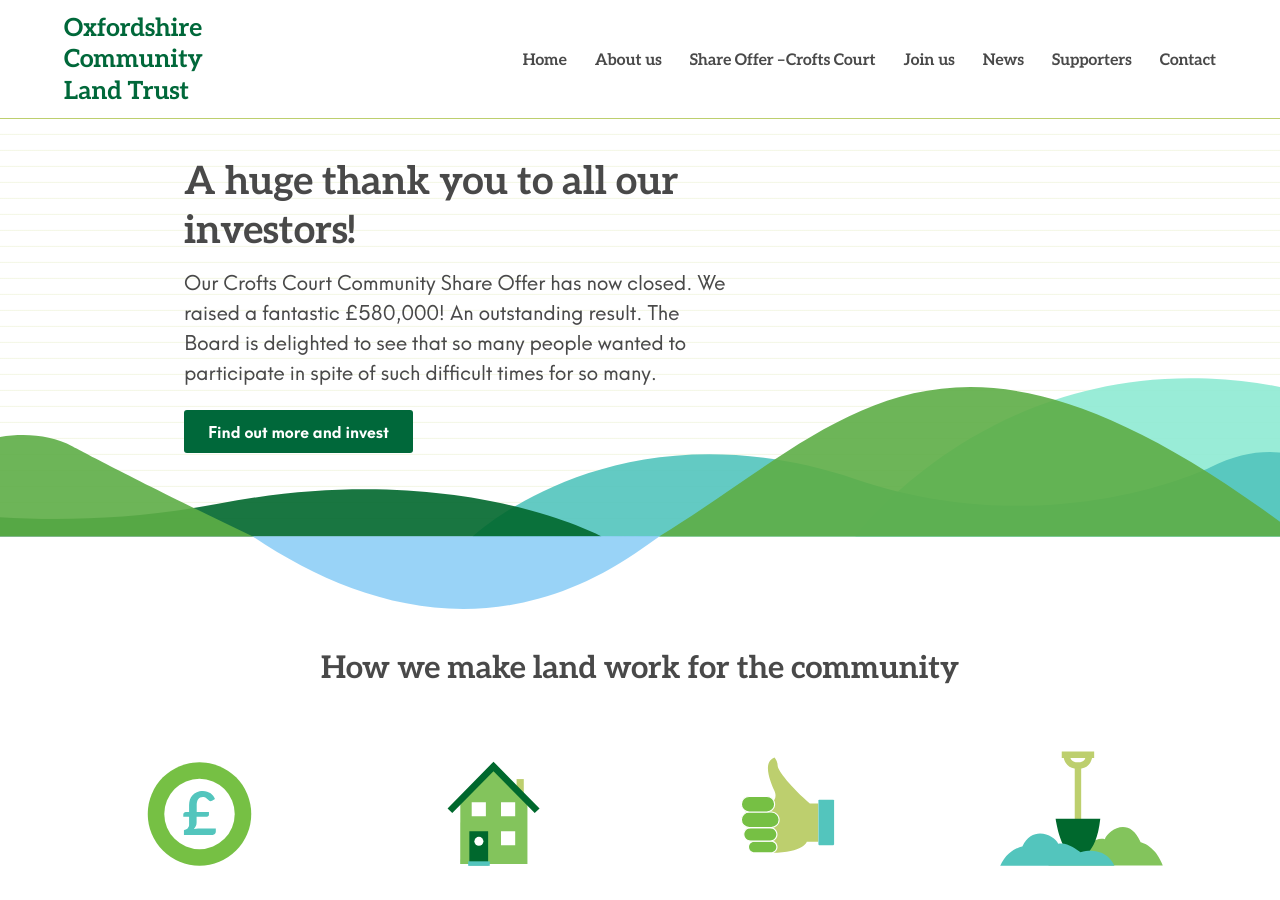
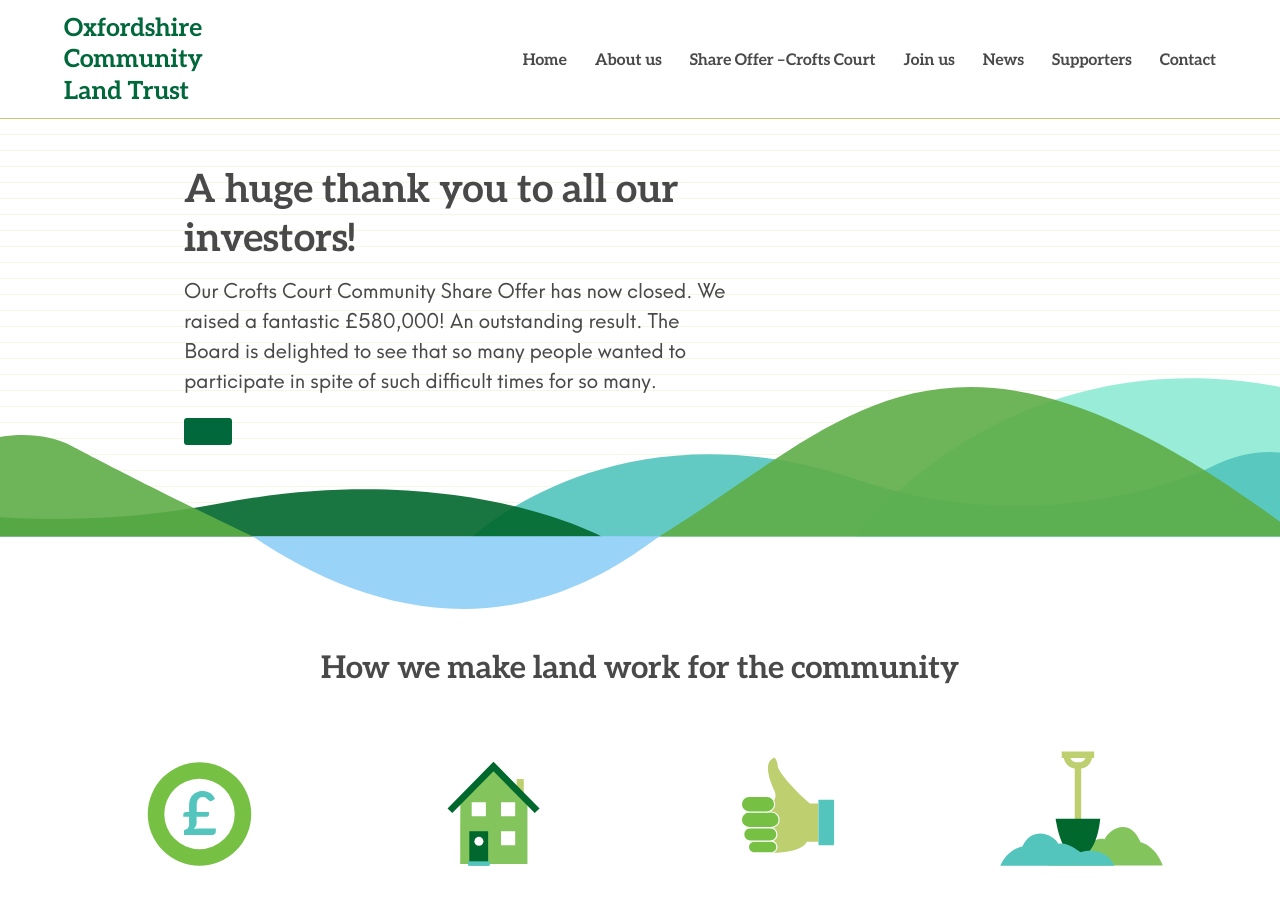
Before and after one commit to johnpuddephatt/oclt, a Jekyll site: the page built from _pages/index.md, in a window 1280 px wide and 900 px high. Built offline with Jekyll 4.4.1, drawn with Linux system fonts in a browser that asks for light colours.

Commit message:
Updated Index

```diff
--- a/_pages/index.md
+++ b/_pages/index.md
@@ -1,15 +1,15 @@
 ---
 title: Home
 permalink: "/"
-layout: home
 heading: A huge thank you to all our investors!
 subheading: 'Our Crofts Court Community Share Offer has now closed. We raised a fantastic
   £580,000! An outstanding result. The Board is delighted to see that so many people
   wanted to participate in spite of such difficult times for so many. '
 button:
-  text: Find out more and invest
-  link: "/crofts-court/"
+  text:
+  link:
 button2:
-  text: ''
-  link: ''
+  text:
+  link:
+layout: home
 ---
```
